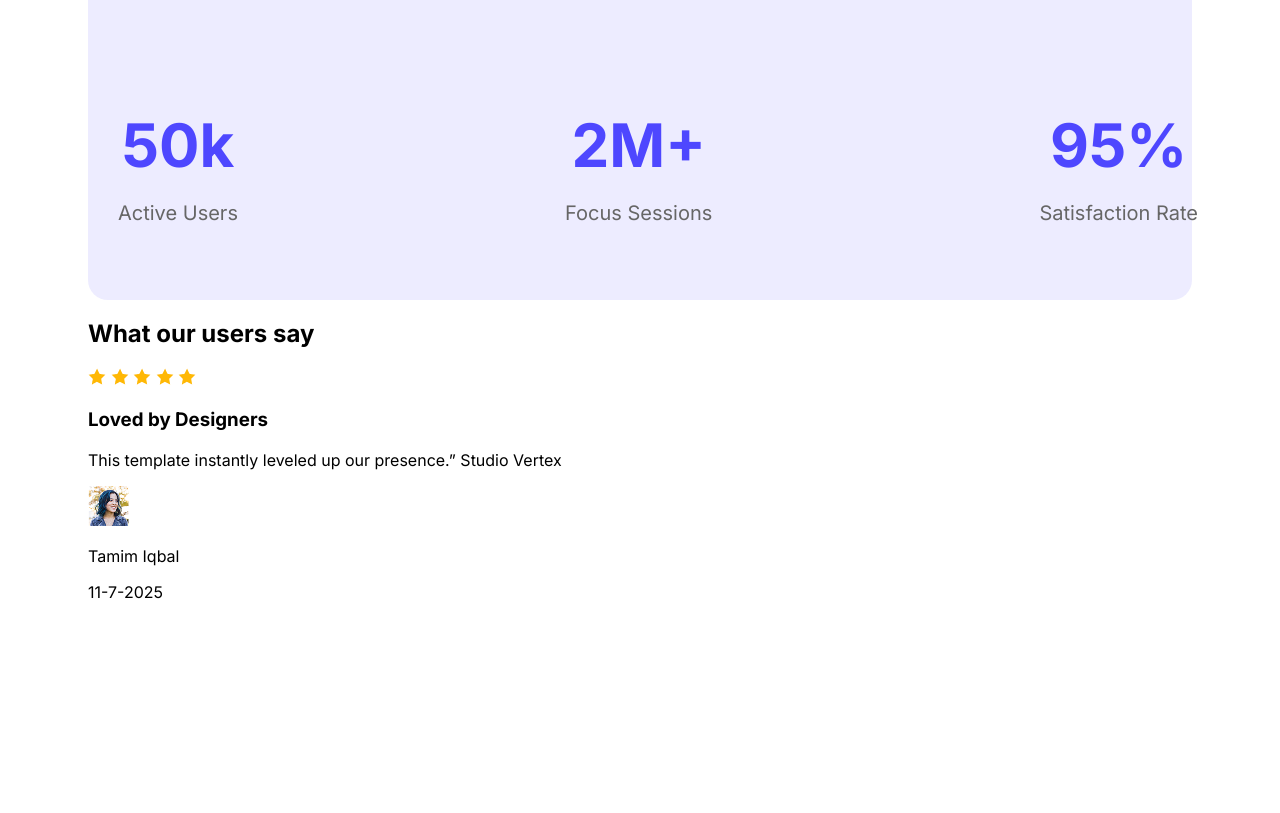
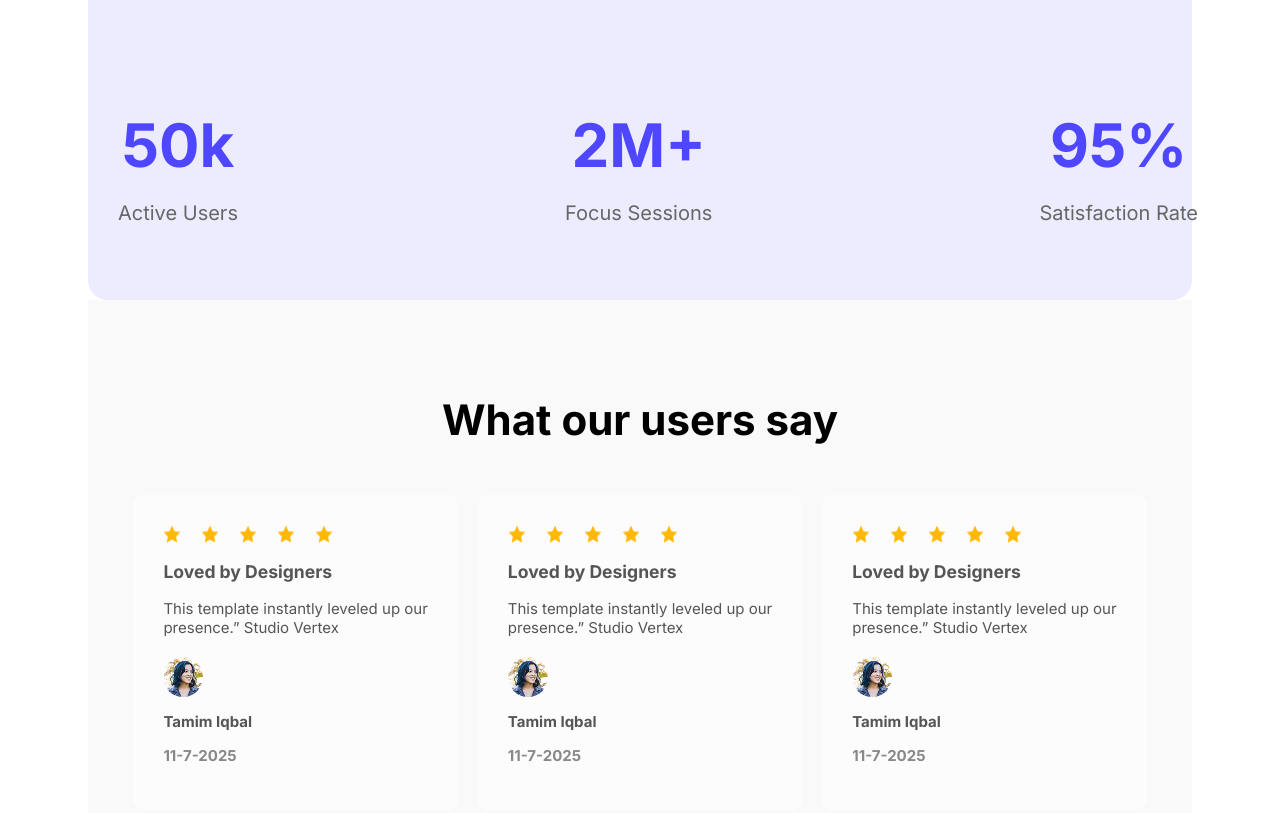
Before and after one commit to sabbir019777/phero-first-assignment, a plain HTML site: page index.html in a window 1280 px wide. Shown: the part 1314-2127 px from the top of the page. Before the commit the page ends 2020 px from the top, so only its background shows below. Drawn offline with Linux system fonts and the light colour scheme.

Commit message:
added user feedback section

```diff
--- a/index.html
+++ b/index.html
@@ -34,11 +34,15 @@
     <div class="text">
         <h2>See It in Action</h2>
         <p>Explore the live preview and imagine your brand in this bold new look.</p>
+        <button class="signup-btn">Launch Live Preview</button>
     </div>
     <div class="image">
         <img src="Assets/wc-mini.png" alt="action image">
     </div>
 </div>
+
+<!--  stats section -->
+
 <section class="stats-section">
     <div class="stats-container">
          <h2 class="stats-title">Joined Thousands of Productive Users </h2>
@@ -69,14 +73,47 @@
                 <img src="Assets/icon-star.png" alt="">
             </div>
             <h3>Loved by Designers</h3>
-                <p>This template instantly leveled up our presence.”  Studio Vertex</p>
+                <p>This template instantly leveled up our <br> presence.”  Studio Vertex</p>
                 <div class="reviewer">
                 <img src="Assets/avatar.png" alt=""> </div>
                 <p class="name">Tamim Iqbal</p>
                 <p class="date "> 11-7-2025</p>
                 </div>
-        </div>
-    </div>
+
+
+        <div class="feedback-card">
+            <div class="stars">
+                <img src="Assets/icon-star.png" alt="">
+                <img src="Assets/icon-star.png" alt="">
+                <img src="Assets/icon-star.png" alt="">
+                <img src="Assets/icon-star.png" alt="">
+                <img src="Assets/icon-star.png" alt="">
+            </div>
+            <h3>Loved by Designers</h3>
+                <p>This template instantly leveled up our <br> presence.”  Studio Vertex</p>
+                <div class="reviewer">
+                <img src="Assets/avatar.png" alt=""> </div>
+                <p class="name">Tamim Iqbal</p>
+                <p class="date "> 11-7-2025</p>
+                </div>
+
+        <div class="feedback-card">
+            <div class="stars">
+                <img src="Assets/icon-star.png" alt="">
+                <img src="Assets/icon-star.png" alt="">
+                <img src="Assets/icon-star.png" alt="">
+                <img src="Assets/icon-star.png" alt="">
+                <img src="Assets/icon-star.png" alt="">
+            </div>
+            <h3>Loved by Designers</h3>
+                <p>This template instantly leveled up our <br>  presence.”  Studio Vertex</p>
+                <div class="reviewer">
+                <img src="Assets/avatar.png" alt=""> </div>
+                <p class="name">Tamim Iqbal</p>
+                <p class="date "> 11-7-2025</p>
+                </div>
+                </div>
+
 </section>
 </section>
     </main>
--- a/style.css
+++ b/style.css
@@ -115,6 +115,7 @@ gap: 40px;
     border-radius: 20px;
     border-image: round;
     height: auto;
+    text-align: right;
 }
 
 
@@ -158,3 +159,71 @@ gap: 40px;
     color: #666;
     font-family: 'Inter'sans-serif;
  }
+/*  user feedback  */
+
+.feedback-section{
+   background-color: #f9f9f9;
+    padding: 60px 20px;
+    text-align: center;
+}
+.feedback-section h2{ font-size:42px;
+    font-weight: bold;
+    text-align: center;
+    margin-bottom: 40px;
+    font-family: 'Raleway'sans-serif;
+ }
+
+
+.feedback-container{
+    display: flex;
+    justify-content: center;
+    color: #333;
+}
+.feedback-card{
+    padding: 30px;
+    border-radius: 10px;
+    max-width: 300px;
+    text-align: left;
+    font-size: 15px;
+    color: #555;
+    /* box-shadow: 0 4px 15px; */
+}
+.stars{
+    display: flex;
+    gap: 20px;
+    margin-bottom: 10px;
+}
+.stars img{
+    width: 18px;
+    height: 18px;
+}
+.feedback-card{
+    margin: 10px;
+    gap:20px;
+    background-color:#fefeff;
+    background: rgba(255,255,255,0.6);}
+
+
+.reviewer{
+    display: flex;
+    align-items: center;
+    text-align: left;
+    gap: 10px;
+    margin-top: 20px;
+
+}
+.reviewer img{
+    width: 40px;
+    height: 40px;
+    border-radius: 50%;
+    object-fit: cover;
+}
+.date{
+    font-weight: bold;
+    color: #888;
+}
+.name{
+    font-weight: bold;
+    font-size: 15px;
+}
+.reviewers{display: flex;}
```
